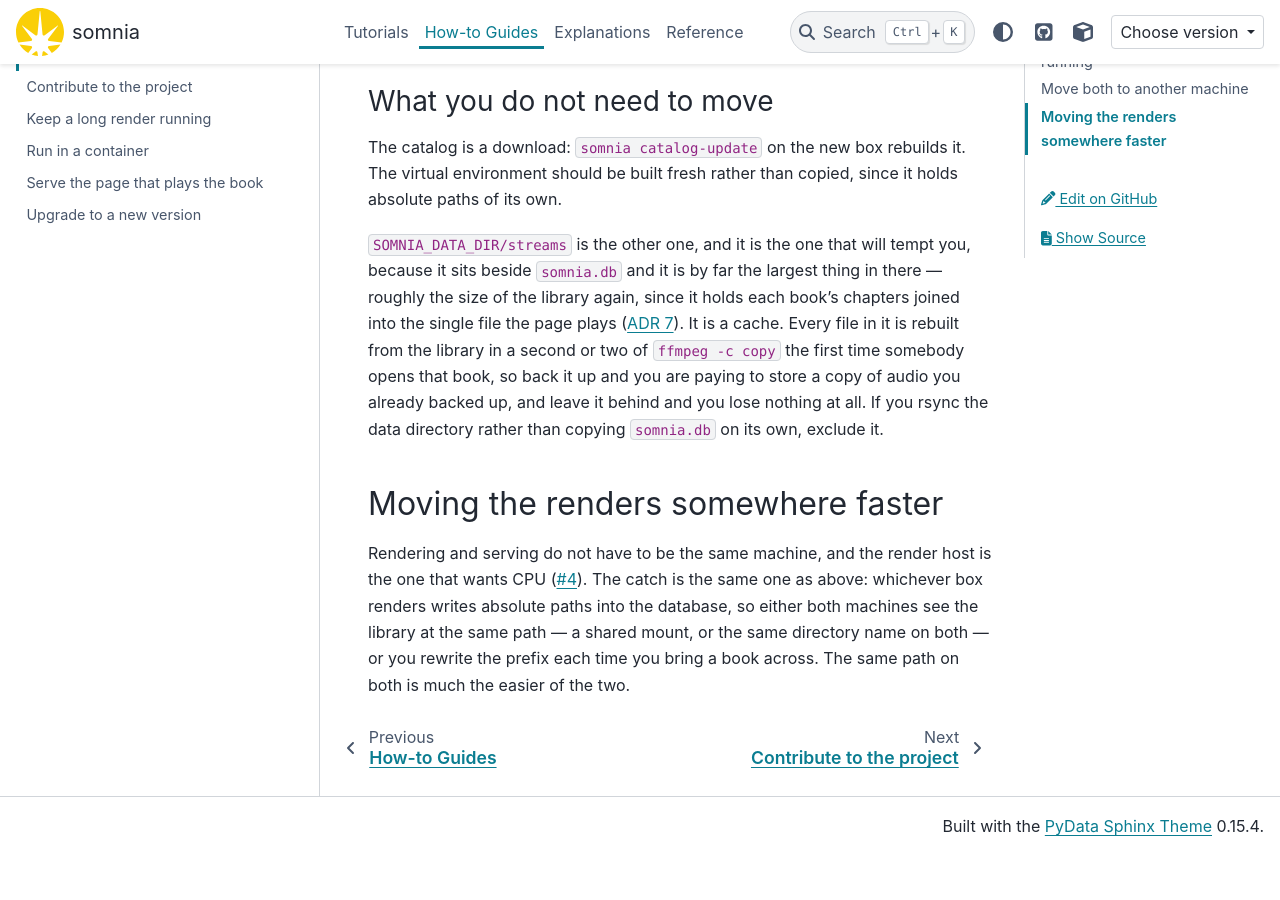
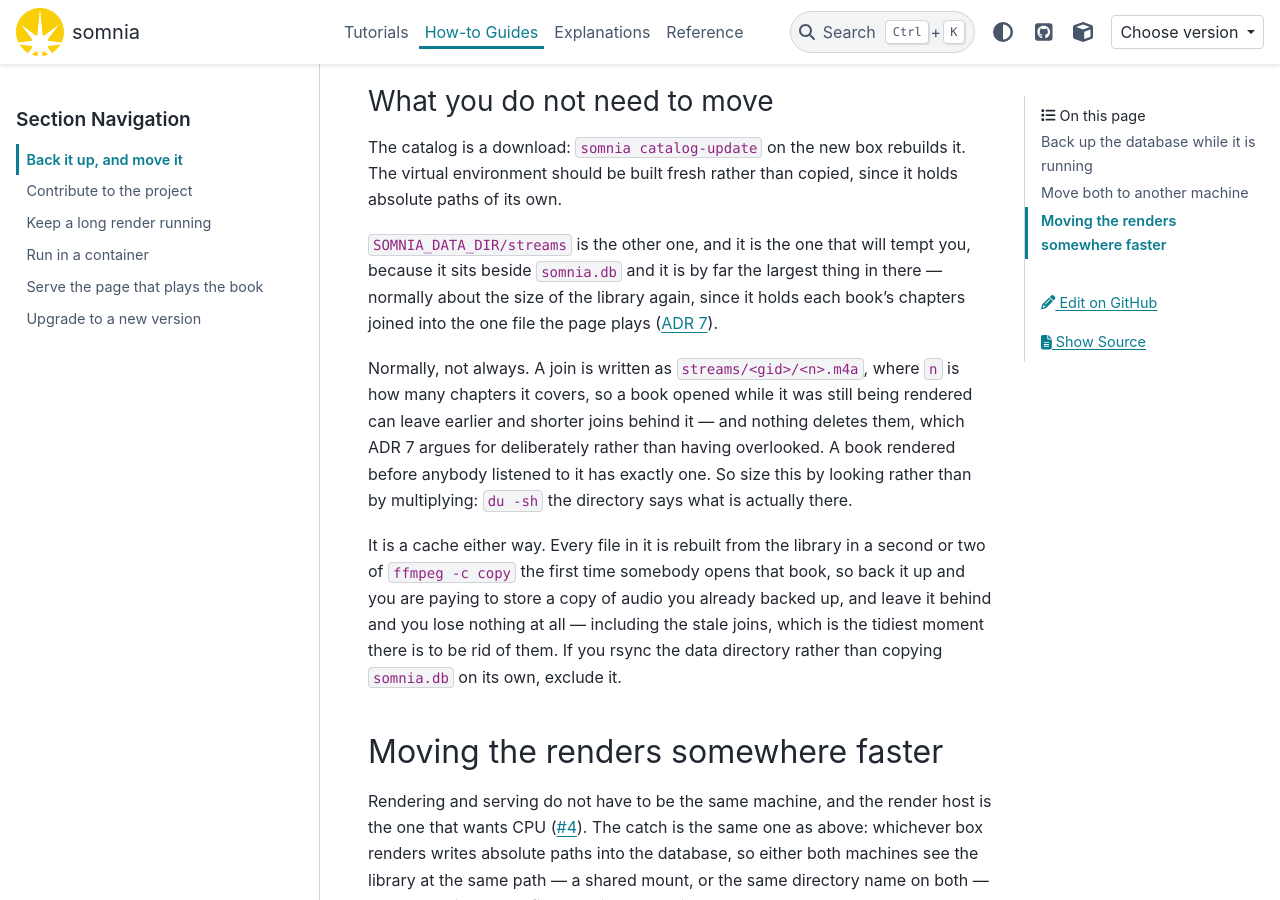
Before and after one commit to gilesknap/somnia, a Sphinx documentation site: the page built from docs/how-to/back-up-and-move.md, in a window 1280 px wide and 900 px high, scrolled down 2119 px. Built offline with Sphinx 7.4.7 and the PyData theme 0.15.4, drawn with Linux system fonts in a browser that asks for light colours; pages that are not in the unit, such as notebooks, are missing from menus; the version number could not be read and is left out; before the commit the page ends 2975 px from its top, so only the background shows below that.

Commit message:
Say that a book can leave more than one join behind, because it can
Three places told the reader that `streams/` holds one joined file per book, and
the path has always been `streams/<gid>/<n>.m4a` with `n` the number of chapters
it covers. A book opened while it was still rendering asks for a join at the
frontier it has reached, so it can leave shorter ones behind it — and ADR 7 says
in as many words that nothing reaps them and that the omission is deliberate.
The reference and the two how-tos were quietly disagreeing with the record.

Found by CodeRabbit on PR #46, and it was right.

The correction is deliberately not alarming, because the common case really is
one file: a book rendered before anybody listened to it is joined once, and the
frontier that makes a second one is hardly ever reached. What changes is that
the disk guidance now says to look rather than to multiply — `du -sh` is the
honest answer where "about the size of the library again" was a guess that is
right most of the time and cannot say when it is not.

Also worth having said out loud: throwing the cache away is the moment stale
joins stop existing, which makes the existing advice to leave it behind on a
move better than it knew.

Co-Authored-By: Claude Opus 5 <noreply@anthropic.com>

```diff
--- a/docs/how-to/back-up-and-move.md
+++ b/docs/how-to/back-up-and-move.md
@@ -94,14 +94,23 @@ absolute paths of its own.
 
 `SOMNIA_DATA_DIR/streams` is the other one, and it is the one that will tempt
 you, because it sits beside `somnia.db` and it is by far the largest thing in
-there — roughly the size of the library again, since it holds each book's
-chapters joined into the single file the page plays
+there — normally about the size of the library again, since it holds each book's
+chapters joined into the one file the page plays
 ([ADR 7](../explanations/decisions/0007-cross-a-chapter-without-letting-go.md)).
-It is a cache. Every file in it is rebuilt from the library in a second or two
-of `ffmpeg -c copy` the first time somebody opens that book, so back it up and
-you are paying to store a copy of audio you already backed up, and leave it
-behind and you lose nothing at all. If you rsync the data directory rather than
-copying `somnia.db` on its own, exclude it.
+
+Normally, not always. A join is written as `streams/<gid>/<n>.m4a`, where `n` is
+how many chapters it covers, so a book opened while it was still being rendered
+can leave earlier and shorter joins behind it — and nothing deletes them, which
+ADR 7 argues for deliberately rather than having overlooked. A book rendered
+before anybody listened to it has exactly one. So size this by looking rather
+than by multiplying: `du -sh` the directory says what is actually there.
+
+It is a cache either way. Every file in it is rebuilt from the library in a
+second or two of `ffmpeg -c copy` the first time somebody opens that book, so
+back it up and you are paying to store a copy of audio you already backed up,
+and leave it behind and you lose nothing at all — including the stale joins,
+which is the tidiest moment there is to be rid of them. If you rsync the data
+directory rather than copying `somnia.db` on its own, exclude it.
 
 ## Moving the renders somewhere faster
 
```
Also changed, not shown: docs/how-to/serve-the-chat-page.md (+1 -1 lines), docs/reference/configuration.md (+1 -1 lines).
